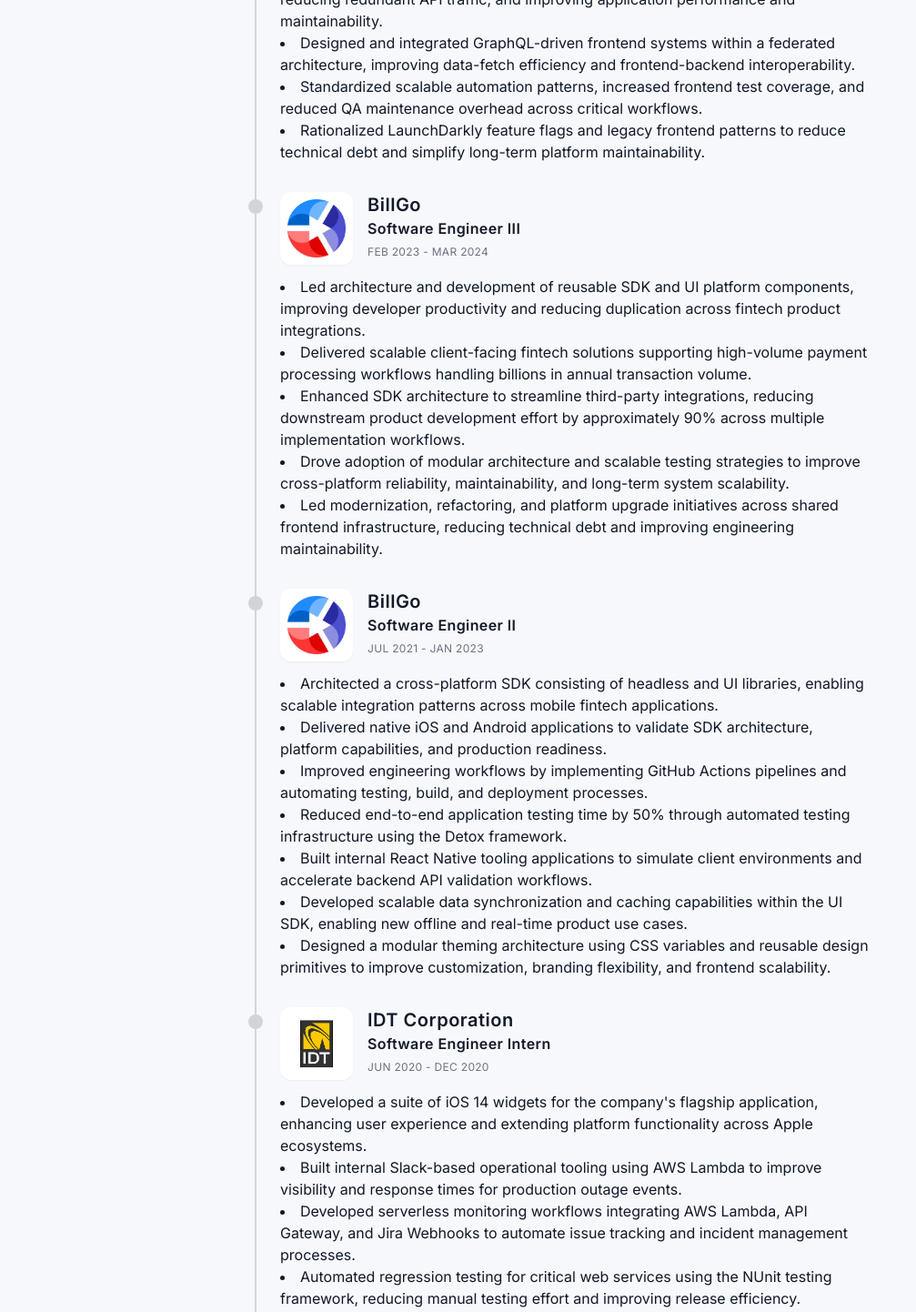
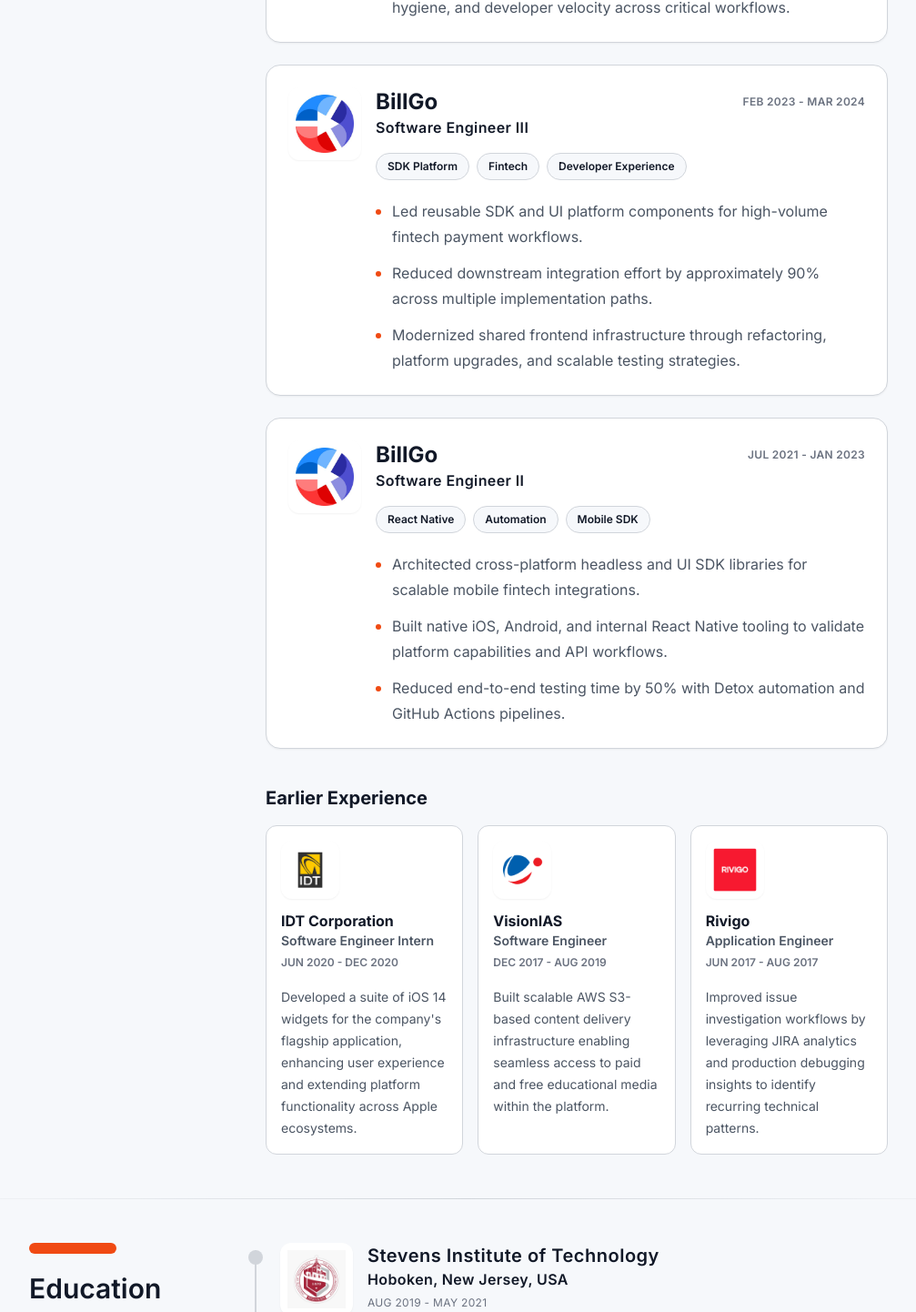
Before and after one commit to anshulkapoor018/portfolio, a Next.js app: page / in a window 1280 px wide. Shown: the part 880-2322 px from the top of the page at 91% size, without its empty margins (128-1135 px from the left). Built offline with nearby package versions, Linux system fonts and the light colour scheme.

Commit message:
Redesign experience section

```diff
--- a/src/app/components/EducationTimeline.tsx
+++ b/src/app/components/EducationTimeline.tsx
@@ -16,7 +16,9 @@ const EducationTimeline: React.FC<EducationTimelineProps> = ({ educationData })
                         {educationData.map((education, index) => (
                         <div key={index} className="portfolio-timeline-item flex flex-col sm:relative sm:before:absolute sm:before:top-2 sm:before:w-4 sm:before:h-4 sm:before:rounded-full sm:before:left-[-35px] sm:before:z-[1]">
                             <div className='flex'>
-                                <LogoFrame src={education.logo} alt={`${education.college} logo`} />
+                                <div className="mr-4">
+                                    <LogoFrame src={education.logo} alt={`${education.college} logo`} />
+                                </div>
                                     <div>
                                         <a href={education.collegeUrl} target="_blank" rel="noopener noreferrer" className="text-xl font-semibold tracking-wide hover:underline">
                                             {education.college}
--- a/src/app/components/ExperienceTimeline.tsx
+++ b/src/app/components/ExperienceTimeline.tsx
@@ -2,6 +2,16 @@ import { ExperienceTimelineProps } from '../interfaces/Experience';
 import LogoFrame from './LogoFrame';
 
 const ExperienceTimeline: React.FC<ExperienceTimelineProps> = ({ experienceData }) => {
+  const featuredExperience = experienceData.filter((experience) => experience.featured);
+  const earlierExperience = experienceData.filter((experience) => !experience.featured);
+
+  const getDetails = (details: string) => (
+    details
+      .split('\n')
+      .map((detail) => detail.trim().startsWith('-') ? detail.trim().substring(1).trim() : detail.trim())
+      .filter(Boolean)
+  );
+
   return (
     <section className="portfolio-section">
         <div className="portfolio-container">
@@ -9,30 +19,101 @@ const ExperienceTimeline: React.FC<ExperienceTimelineProps> = ({ experienceData
                 <div className="col-span-12 sm:col-span-3">
                     <div className="portfolio-section-kicker text-center sm:text-left mb-14 before:block before:w-24 before:h-3 before:mb-5 before:rounded-md before:mx-auto sm:before:mx-0">
                         <h3 className="portfolio-section-title">Experience</h3>
+                        <p className="portfolio-muted mt-4 text-sm leading-6">
+                          Selected platform work, condensed for fast scanning.
+                        </p>
                     </div>
                 </div>
-                <div className="relative col-span-12 px-4 space-y-6 sm:col-span-9">
-                    <div className="portfolio-timeline col-span-12 space-y-12 relative px-4 sm:col-span-8 sm:space-y-8 sm:before:absolute sm:before:top-2 sm:before:bottom-0 sm:before:w-0.5 sm:before:-left-3">
-                        {experienceData.map((experience, index) => (
-                            <div key={index} className="portfolio-timeline-item flex flex-col sm:relative sm:before:absolute sm:before:top-2 sm:before:w-4 sm:before:h-4 sm:before:rounded-full sm:before:left-[-35px] sm:before:z-[1]">
-                                <div className='flex'>
-                                    <LogoFrame src={experience.logo} alt={`${experience.company} logo`} />
+                <div className="relative col-span-12 px-4 sm:col-span-9">
+                    <div className="space-y-6">
+                        {featuredExperience.map((experience, index) => (
+                            <article
+                              key={`${experience.company}-${experience.position}-${index}`}
+                              className="rounded-2xl border p-6 shadow-sm"
+                              style={{
+                                background: 'var(--portfolio-surface)',
+                                borderColor: 'var(--portfolio-line)',
+                              }}
+                            >
+                              <div className="flex flex-col gap-4 sm:flex-row sm:items-start">
+                                <LogoFrame src={experience.logo} alt={`${experience.company} logo`} />
+                                <div className="min-w-0 flex-1">
+                                  <div className="flex flex-col gap-1 sm:flex-row sm:items-start sm:justify-between">
                                     <div>
-                                        <a href={experience.companyUrl} target="_blank" rel="noopener noreferrer" className="text-xl font-semibold tracking-wide hover:underline">
-                                            {experience.company}
-                                        </a>
-                                        <h4 className="text-s font-semibold tracking-wide">{experience.position}</h4>
-                                        <time className="portfolio-subtle text-xs tracking-wide uppercase">{experience.dateStart} - {experience.dateEnd}</time>
+                                      <a href={experience.companyUrl} target="_blank" rel="noopener noreferrer" className="text-2xl font-bold tracking-normal hover:underline">
+                                        {experience.company}
+                                      </a>
+                                      <h4 className="font-semibold tracking-wide">{experience.position}</h4>
                                     </div>
+                                    <time className="portfolio-subtle text-xs font-semibold tracking-wide uppercase sm:pt-2">
+                                      {experience.dateStart} - {experience.dateEnd}
+                                    </time>
+                                  </div>
+
+                                  {experience.tags && (
+                                    <div className="mt-4 flex flex-wrap gap-2">
+                                      {experience.tags.map((tag) => (
+                                        <span
+                                          key={tag}
+                                          className="rounded-full border px-3 py-1.5 text-xs font-semibold"
+                                          style={{
+                                            background: 'var(--portfolio-bg)',
+                                            borderColor: 'var(--portfolio-line)',
+                                            color: 'var(--portfolio-text)',
+                                          }}
+                                        >
+                                          {tag}
+                                        </span>
+                                      ))}
+                                    </div>
+                                  )}
+
+                                  <ul className="portfolio-muted mt-5 space-y-3">
+                                    {getDetails(experience.experienceDetails).map((detail, index) => (
+                                      <li key={index} className="flex gap-3 leading-7">
+                                        <span className="mt-3 h-1.5 w-1.5 flex-none rounded-full" style={{ background: 'var(--portfolio-accent)' }} />
+                                        <span>{detail}</span>
+                                      </li>
+                                    ))}
+                                  </ul>
                                 </div>
-                                <ul className="mt-3 list-disc list-inside">
-                                {experience.experienceDetails.split('\n').map((detail, index) => {
-                                    const trimmedDetail = detail.trim().startsWith('-') ? detail.trim().substring(1).trim() : detail.trim();
-                                    return <li key={index}>{trimmedDetail}</li>;
-                                })}
-                                </ul>
-                            </div>
+                              </div>
+                            </article>
                         ))}
+
+                        <div className="pt-4">
+                          <h4 className="text-xl font-bold tracking-normal">Earlier Experience</h4>
+                          <div className="mt-4 grid gap-4 md:grid-cols-3">
+                            {earlierExperience.map((experience) => {
+                              const detail = getDetails(experience.experienceDetails)[0];
+
+                              return (
+                                <article
+                                  key={`${experience.company}-${experience.position}`}
+                                  className="rounded-xl border p-4"
+                                  style={{
+                                    background: 'var(--portfolio-surface)',
+                                    borderColor: 'var(--portfolio-line)',
+                                  }}
+                                >
+                                  <div className="flex flex-col gap-3">
+                                    <LogoFrame src={experience.logo} alt={`${experience.company} logo`} size="sm" />
+                                    <div>
+                                      <a href={experience.companyUrl} target="_blank" rel="noopener noreferrer" className="font-bold hover:underline">
+                                        {experience.company}
+                                      </a>
+                                      <p className="portfolio-muted text-sm font-semibold">{experience.position}</p>
+                                      <time className="portfolio-subtle text-xs font-semibold uppercase">
+                                        {experience.dateStart} - {experience.dateEnd}
+                                      </time>
+                                    </div>
+                                  </div>
+                                  <p className="portfolio-muted mt-4 text-sm leading-6">{detail}</p>
+                                </article>
+                              );
+                            })}
+                          </div>
+                        </div>
                     </div>
                 </div>
             </div>
--- a/src/app/components/LogoFrame.tsx
+++ b/src/app/components/LogoFrame.tsx
@@ -3,13 +3,17 @@ import Image from 'next/image';
 interface LogoFrameProps {
   src: string;
   alt: string;
+  size?: 'sm' | 'md';
 }
 
-const LogoFrame: React.FC<LogoFrameProps> = ({ src, alt }) => {
+const LogoFrame: React.FC<LogoFrameProps> = ({ src, alt, size = 'md' }) => {
+  const frameSize = size === 'sm' ? 'w-16 h-16' : 'w-20 h-20';
+  const imageSize = size === 'sm' ? '52px' : '64px';
+
   return (
-    <div className="portfolio-logo-frame flex-none w-20 h-20 mr-4 overflow-hidden rounded-xl p-2 shadow-sm">
+    <div className={`portfolio-logo-frame flex-none ${frameSize} overflow-hidden rounded-xl p-2 shadow-sm`}>
       <div className="relative h-full w-full">
-        <Image src={src} alt={alt} fill sizes="64px" className="object-contain" />
+        <Image src={src} alt={alt} fill sizes={imageSize} className="object-contain" />
       </div>
     </div>
   );
--- a/src/app/data/Experience.ts
+++ b/src/app/data/Experience.ts
@@ -8,13 +8,11 @@ export const experienceData: Experience[] = [
       position: 'Software Engineer II',
       company: 'BILL',
       companyUrl: 'https://www.linkedin.com/company/bill-com/',
-      experienceDetails: `- Led modernization initiatives across BILL's Accounts Receivable platform, transforming legacy invoicing and payment workflows into scalable microfrontend-based experiences for a platform serving hundreds of thousands of SMBs.
-- Delivered customer-facing capabilities including Bulk Mark as Paid, Recurring Invoices, Scheduling Invoices, Payment Links, and invoice customization workflows to improve large-scale invoicing operations.
-- Accelerated engineering velocity through AI-assisted development workflows and prompt-engineering techniques for modernizing large frontend surfaces with high implementation accuracy.
-- Improved Angular and React microfrontend architecture by optimizing bundle size, reducing redundant API traffic, and improving application performance and maintainability.
-- Designed and integrated GraphQL-driven frontend systems within a federated architecture, improving data-fetch efficiency and frontend-backend interoperability.
-- Standardized scalable automation patterns, increased frontend test coverage, and reduced QA maintenance overhead across critical workflows.
-- Rationalized LaunchDarkly feature flags and legacy frontend patterns to reduce technical debt and simplify long-term platform maintainability.`
+      featured: true,
+      tags: ['AR Platform', 'Angular + React', 'GraphQL'],
+      experienceDetails: `- Modernized invoicing and payment workflows into scalable microfrontend experiences across BILL's Accounts Receivable platform.
+- Delivered key customer-facing AR workflows including Bulk Mark as Paid, Recurring Invoices, Payment Links, and invoice customization.
+- Improved frontend performance, test coverage, feature-flag hygiene, and developer velocity across critical workflows.`
     },
     {
       dateStart: "Feb 2023",
@@ -23,11 +21,11 @@ export const experienceData: Experience[] = [
       position: 'Software Engineer III',
       company: 'BillGo',
       companyUrl: 'https://www.linkedin.com/company/billgopayments/',
-      experienceDetails: `- Led architecture and development of reusable SDK and UI platform components, improving developer productivity and reducing duplication across fintech product integrations.
-- Delivered scalable client-facing fintech solutions supporting high-volume payment processing workflows handling billions in annual transaction volume.
-- Enhanced SDK architecture to streamline third-party integrations, reducing downstream product development effort by approximately 90% across multiple implementation workflows.
-- Drove adoption of modular architecture and scalable testing strategies to improve cross-platform reliability, maintainability, and long-term system scalability.
-- Led modernization, refactoring, and platform upgrade initiatives across shared frontend infrastructure, reducing technical debt and improving engineering maintainability.`
+      featured: true,
+      tags: ['SDK Platform', 'Fintech', 'Developer Experience'],
+      experienceDetails: `- Led reusable SDK and UI platform components for high-volume fintech payment workflows.
+- Reduced downstream integration effort by approximately 90% across multiple implementation paths.
+- Modernized shared frontend infrastructure through refactoring, platform upgrades, and scalable testing strategies.`
     },
     {
       dateStart: "Jul 2021",
@@ -36,13 +34,11 @@ export const experienceData: Experience[] = [
       position: 'Software Engineer II',
       company: 'BillGo',
       companyUrl: 'https://www.linkedin.com/company/billgopayments/',
-      experienceDetails: `- Architected a cross-platform SDK consisting of headless and UI libraries, enabling scalable integration patterns across mobile fintech applications.
-- Delivered native iOS and Android applications to validate SDK architecture, platform capabilities, and production readiness.
-- Improved engineering workflows by implementing GitHub Actions pipelines and automating testing, build, and deployment processes.
-- Reduced end-to-end application testing time by 50% through automated testing infrastructure using the Detox framework.
-- Built internal React Native tooling applications to simulate client environments and accelerate backend API validation workflows.
-- Developed scalable data synchronization and caching capabilities within the UI SDK, enabling new offline and real-time product use cases.
-- Designed a modular theming architecture using CSS variables and reusable design primitives to improve customization, branding flexibility, and frontend scalability.`
+      featured: true,
+      tags: ['React Native', 'Automation', 'Mobile SDK'],
+      experienceDetails: `- Architected cross-platform headless and UI SDK libraries for scalable mobile fintech integrations.
+- Built native iOS, Android, and internal React Native tooling to validate platform capabilities and API workflows.
+- Reduced end-to-end testing time by 50% with Detox automation and GitHub Actions pipelines.`
     },
     {
       dateStart: "Jun 2020",
@@ -51,6 +47,7 @@ export const experienceData: Experience[] = [
       position: 'Software Engineer Intern',
       company: 'IDT Corporation',
       companyUrl: 'https://www.linkedin.com/company/idt/',
+      tags: ['AWS Lambda', 'iOS Widgets', 'Terraform'],
       experienceDetails: `- Developed a suite of iOS 14 widgets for the company's flagship application, enhancing user experience and extending platform functionality across Apple ecosystems.
 - Built internal Slack-based operational tooling using AWS Lambda to improve visibility and response times for production outage events.
 - Developed serverless monitoring workflows integrating AWS Lambda, API Gateway, and Jira Webhooks to automate issue tracking and incident management processes.
@@ -64,6 +61,7 @@ export const experienceData: Experience[] = [
       position: 'Software Engineer',
       company: 'VisionIAS',
       companyUrl: 'https://www.linkedin.com/company/visionias/',
+      tags: ['AWS S3', 'Secure APIs', 'Video Streaming'],
       experienceDetails: `- Built scalable AWS S3-based content delivery infrastructure enabling seamless access to paid and free educational media within the platform.
 - Developed secure API frameworks using AES and RSA encryption, reducing duplicated implementation patterns and improving maintainability across backend modules.
 - Designed adaptive video streaming capabilities with network-aware quality optimization, increasing daily active user engagement by approximately 20%.
@@ -77,6 +75,7 @@ export const experienceData: Experience[] = [
       position: 'Application Engineer',
       company: 'Rivigo',
       companyUrl: 'https://www.linkedin.com/company/rivigo/',
+      tags: ['JIRA Analytics', 'Debugging', 'UX Recommendations'],
       experienceDetails: `- Improved issue investigation workflows by leveraging JIRA analytics and production debugging insights to identify recurring technical patterns.
 - Reproduced and analyzed production issues within testing environments, improving visibility into user-impacting behaviors and increasing diagnostic efficiency.
 - Evaluated UX/UI problem areas contributing to high-frequency support issues and provided data-driven recommendations to improve product usability.`
--- a/src/app/interfaces/Experience.ts
+++ b/src/app/interfaces/Experience.ts
@@ -6,6 +6,8 @@ export interface Experience {
     company: string;
     companyUrl: string;
     experienceDetails: string;
+    featured?: boolean;
+    tags?: string[];
   }
 
   export interface ExperienceTimelineProps {
```
